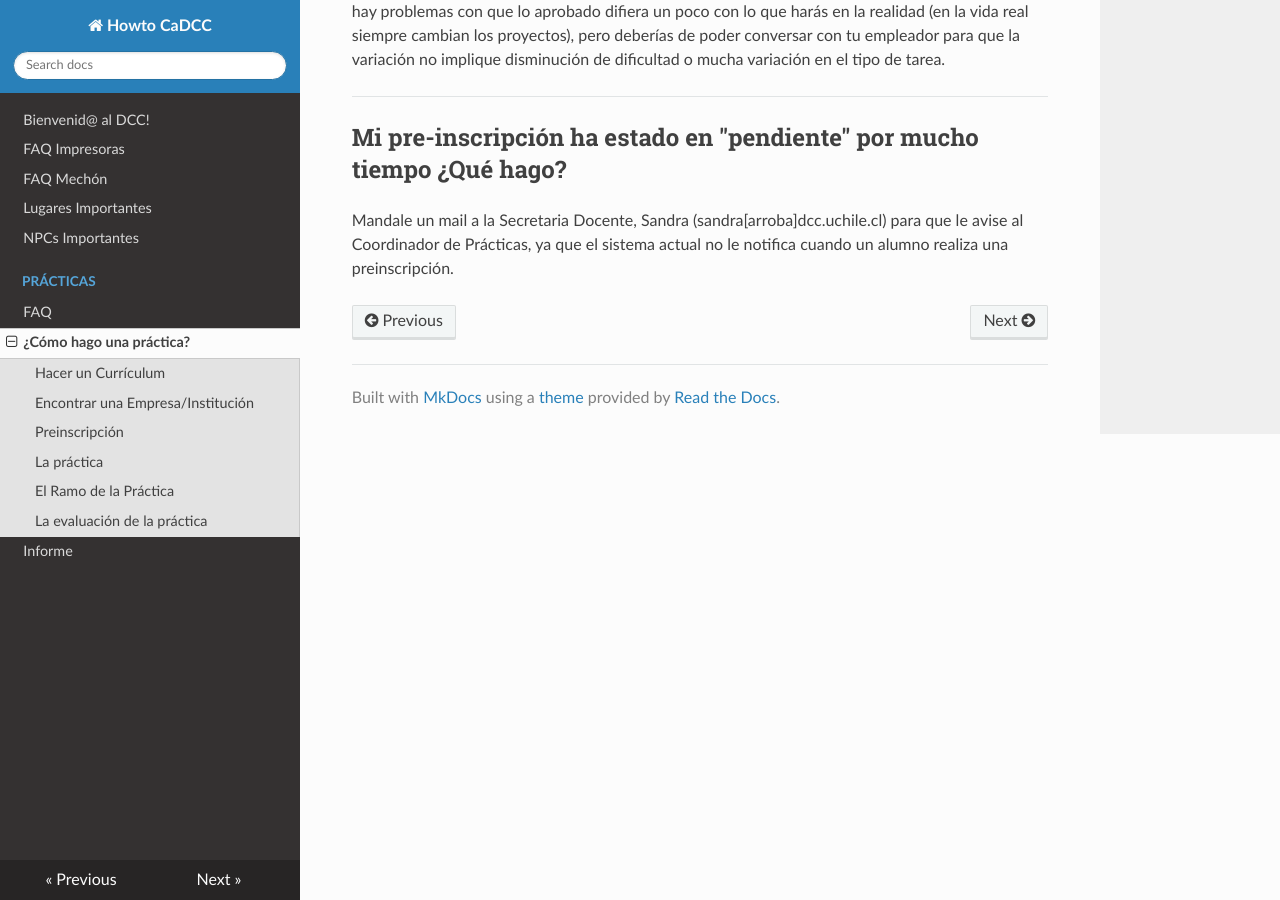
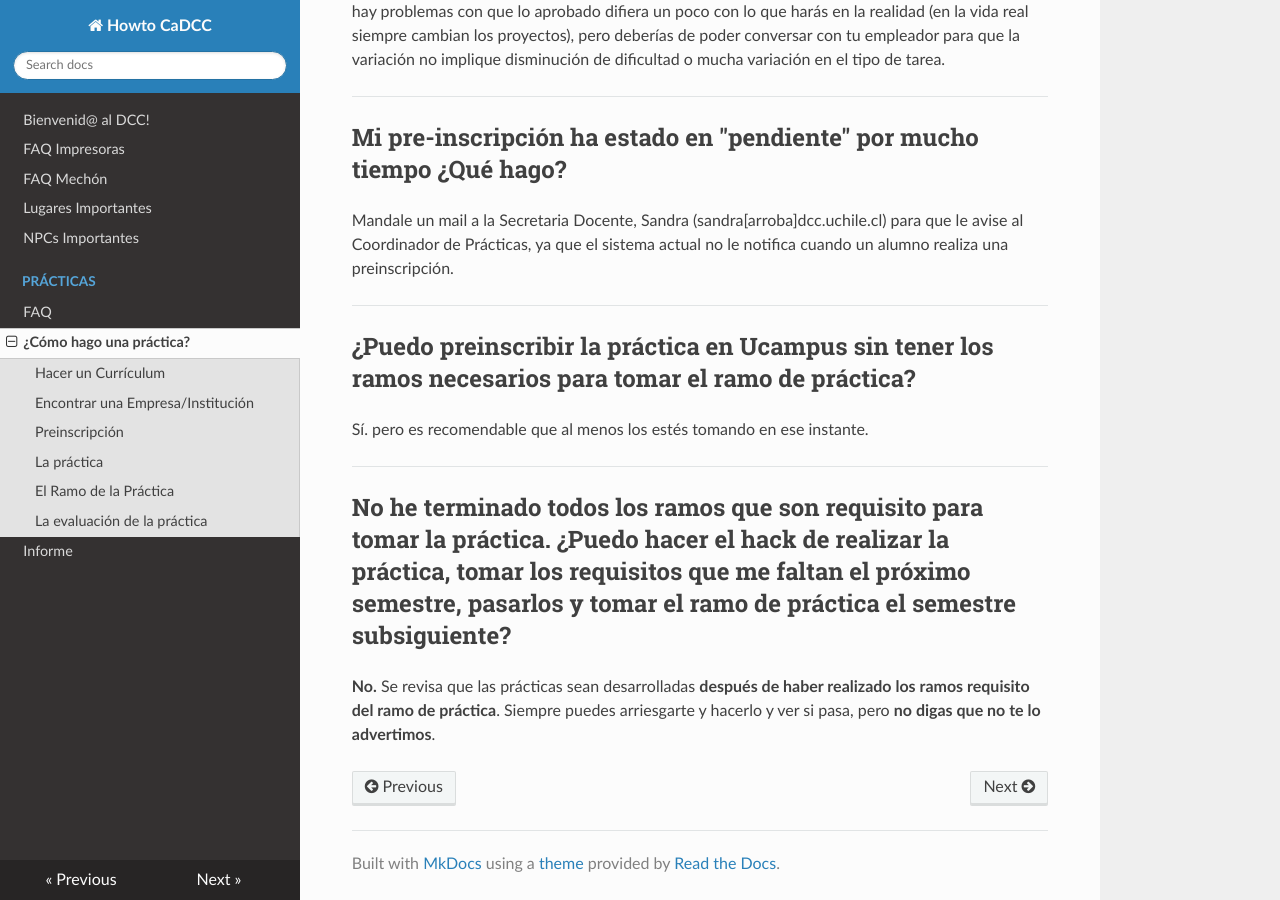
Before and after one commit to cadcc/howto, an MkDocs documentation site: the page built from docs/Prácticas/How do I Practica.md, in a window 1280 px wide and 900 px high, scrolled down 7071 px. Built offline with MkDocs 1.6.1, drawn with Linux system fonts in a browser that asks for light colours; nearby versions of some CDN libraries.

Commit message:
Agregar 2 FAQ
- FAQ preinscripción sin pasar ramos requisito
- FAQ realización praćtica sin pasar ramos requisito

```diff
--- a/docs/Prácticas/How do I Practica.md
+++ b/docs/Prácticas/How do I Practica.md
@@ -184,3 +184,15 @@ Si las tareas que realizas coinciden con las de la preinscripción que hiciste y
 
 ## Mi pre-inscripción ha estado en "pendiente" por mucho tiempo ¿Qué hago?
 Mandale un mail a la Secretaria Docente, Sandra (sandra[arroba]dcc.uchile.cl) para que le avise al Coordinador de Prácticas, ya que el sistema actual no le notifica cuando un alumno realiza una preinscripción.
+
+---
+
+## ¿Puedo preinscribir la práctica en Ucampus sin tener los ramos necesarios para tomar el ramo de práctica?
+
+Sí. pero es recomendable que al menos los estés tomando en ese instante.
+
+---
+
+## No he terminado todos los ramos que son requisito para tomar la práctica. ¿Puedo hacer el hack de realizar la práctica, tomar los requisitos que me faltan el próximo semestre, pasarlos y tomar el ramo de práctica el semestre subsiguiente?
+
+**No.** Se revisa que las prácticas sean desarrolladas **después de haber realizado los ramos requisito del ramo de práctica**. Siempre puedes arriesgarte y hacerlo y ver si pasa, pero **no digas que no te lo advertimos**.
```
